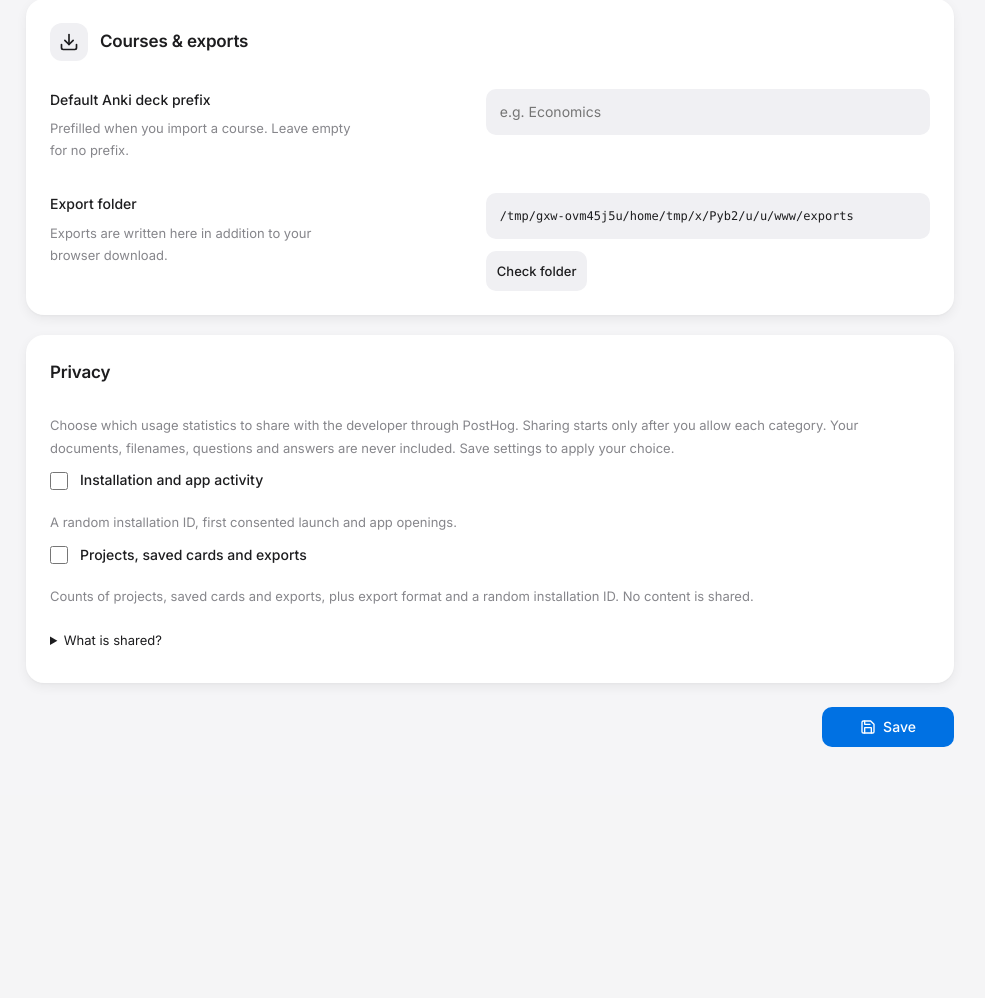
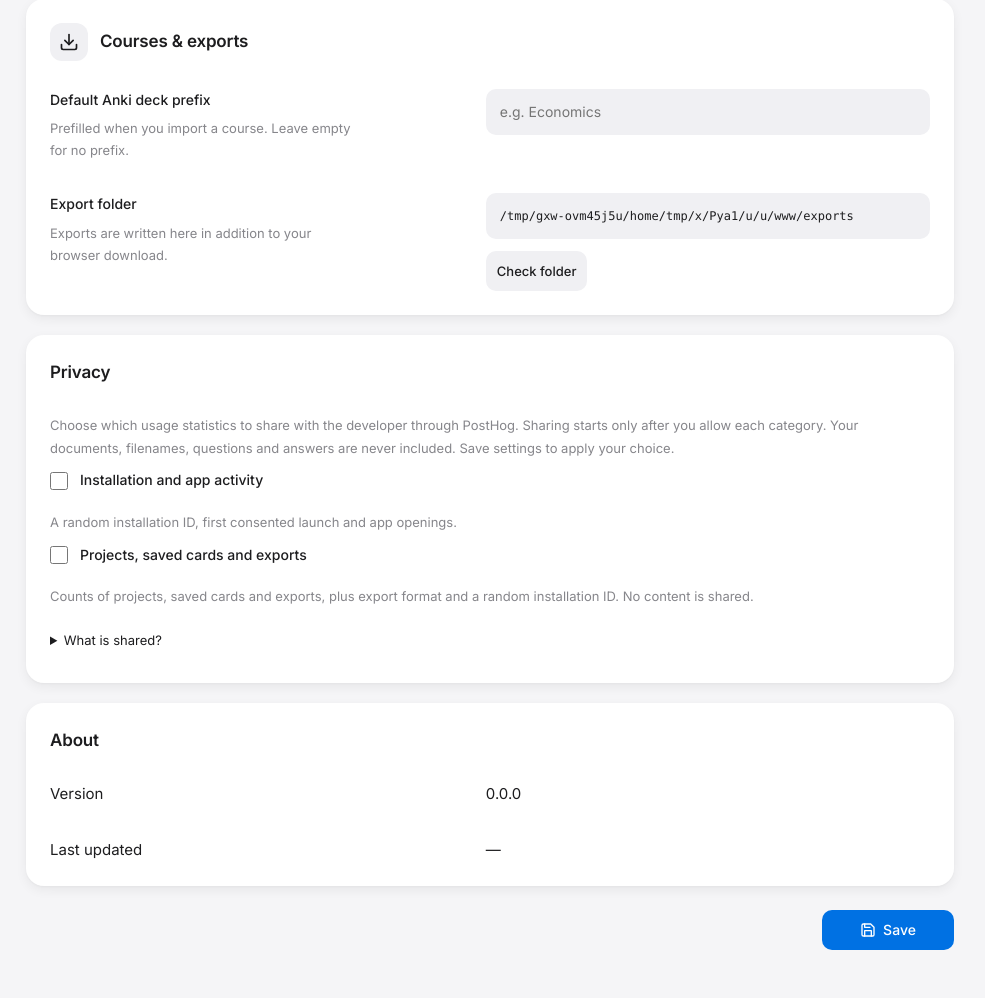
Before and after one commit to leoprosy/Anki-Gen, a Flask app: page /settings in a window 1280 px wide. Shown: the part 502-1500 px from the top of the page, without its empty margins (150-1135 px from the left). Before the commit the page ends 1249 px from the top, so only its background shows below. Run offline with Flask 3, Linux system fonts and the light colour scheme; data that the repository does not hold is empty; some libraries are stand-ins or nearby versions.

Commit message:
feat: show app version and last update in settings; stop the whole sidecar tree on exit
- Settings gets an About section: version, commit and the date/time the
  installed code was last deployed (mtime of version.json).
- On exit, taskkill /T the sidecar: the PyInstaller onefile loader spawns the
  real Python server as a child, and child.kill() only stopped the loader, so
  every relaunch left another Flask server running.

Co-Authored-By: Claude Opus 5.5 <noreply@anthropic.com>

```diff
--- a/app.py
+++ b/app.py
@@ -277,8 +277,20 @@ def work(project_id):
 
 @app.route("/settings")
 def settings_page():
+    import datetime
+    import os
     import local_llm
-    return render_template("settings.html", local_model=local_llm.status())
+    import updater
+    # ponytail: date du dernier déploiement = mtime de version.json (écrit à
+    # l'extraction d'app.zip ou du bundle de l'exe) ; un marqueur explicite si ça dérive.
+    try:
+        stamp = os.path.getmtime(os.path.join(updater._get_app_dir(), "version.json"))
+        updated_at = datetime.datetime.fromtimestamp(stamp).strftime("%Y-%m-%d %H:%M")
+    except OSError:
+        updated_at = None
+    app_info = {"version": updater.get_local_version(),
+                "commit": updater.get_local_commit()[:7], "updated_at": updated_at}
+    return render_template("settings.html", local_model=local_llm.status(), app_info=app_info)
 
 
 def load_skill_template(lang):
--- a/locales/en.json
+++ b/locales/en.json
@@ -677,5 +677,8 @@
   "timeline.ui.local_parts_failed": "{n} of {total} parts could not be extracted: the timeline is incomplete.",
   "local_model.missing": "The local model is not installed: download it in Settings.",
   "local_model.too_long": "A passage of the text is too long for the local model ({tokens} tokens), even cut as short as possible.",
-  "local_model.failed": "The local model failed. The details are in the app log."
+  "local_model.failed": "The local model failed. The details are in the app log.",
+  "settings.about_title": "About",
+  "settings.about_version": "Version",
+  "settings.about_updated_at": "Last updated"
 }
--- a/locales/fr.json
+++ b/locales/fr.json
@@ -677,5 +677,8 @@
   "timeline.ui.local_parts_failed": "{n} morceau(x) sur {total} n'ont pas pu être extraits : la frise est incomplète.",
   "local_model.missing": "Le modèle local n'est pas installé : téléchargez-le dans Réglages.",
   "local_model.too_long": "Un passage du texte est trop long pour le modèle local ({tokens} jetons), même coupé au plus court.",
-  "local_model.failed": "Le modèle local a échoué. Le détail est dans le journal de l'app."
+  "local_model.failed": "Le modèle local a échoué. Le détail est dans le journal de l'app.",
+  "settings.about_title": "À propos",
+  "settings.about_version": "Version",
+  "settings.about_updated_at": "Dernière mise à jour"
 }
--- a/templates/settings.html
+++ b/templates/settings.html
@@ -106,6 +106,19 @@
       <p>{{ t('settings.analytics_details') }}</p>
       <p>{{ t('settings.analytics_withdrawal') }}</p>
     </details>
+  </section>
+  <section class="card settings-section" aria-labelledby="about-title">
+    <div class="settings-section-heading">
+      <h3 id="about-title">{{ t('settings.about_title') }}</h3>
+    </div>
+    <div class="settings-row">
+      <div class="settings-description"><span>{{ t('settings.about_version') }}</span></div>
+      <span>{{ app_info.version }}{% if app_info.commit %} ({{ app_info.commit }}){% endif %}</span>
+    </div>
+    <div class="settings-row">
+      <div class="settings-description"><span>{{ t('settings.about_updated_at') }}</span></div>
+      <span>{{ app_info.updated_at or '—' }}</span>
+    </div>
   </section>
   <div class="settings-footer">
     <p class="settings-feedback" id="settings-status" role="status"></p>
```
Also changed, not shown: 1 other file.
